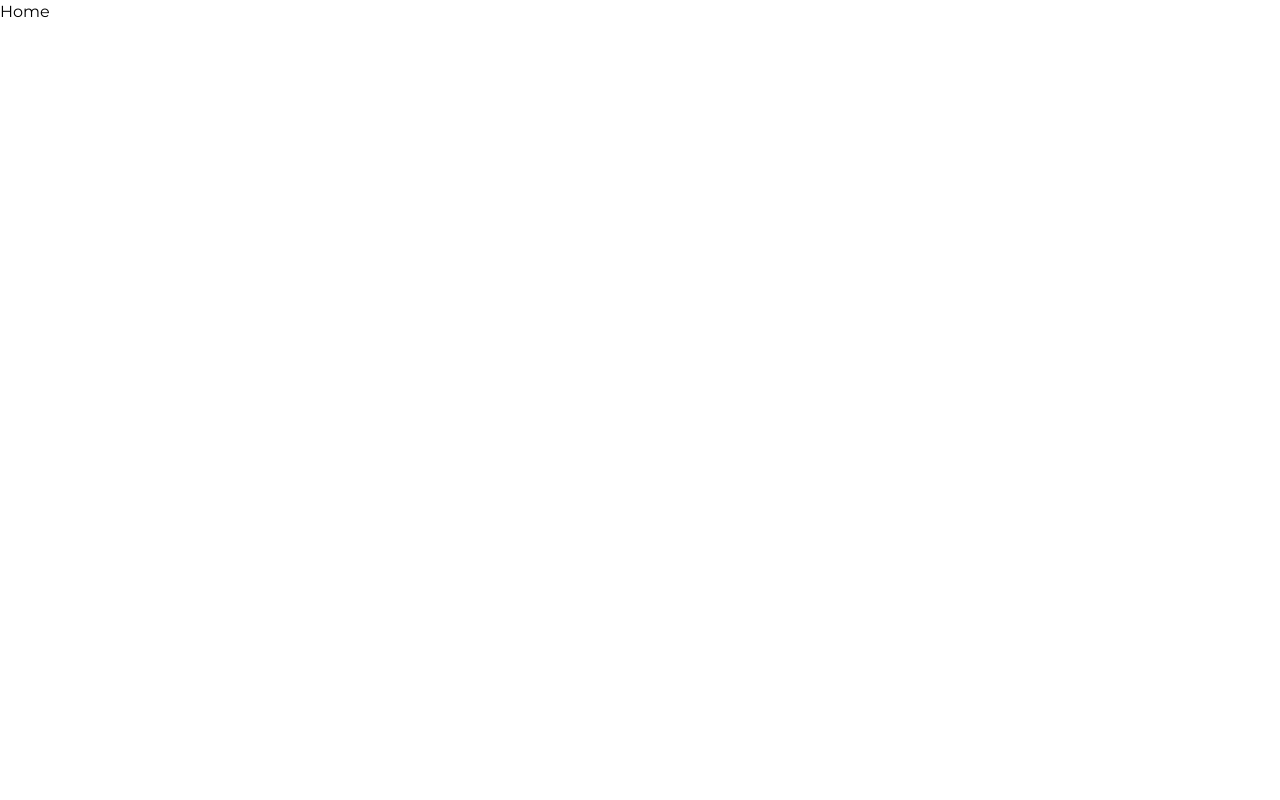
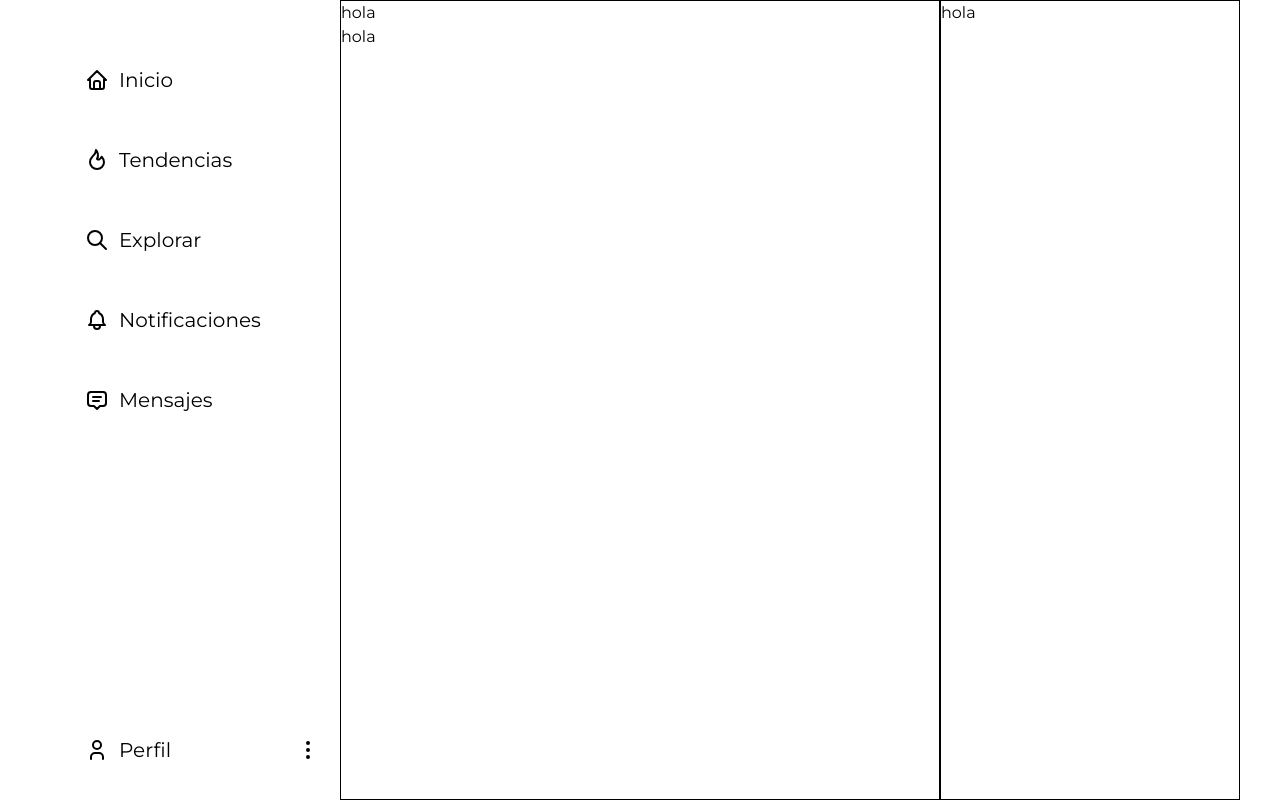
Before and after one commit to AntonioMorera/Telamonet, a Vue app: page /home in a window 1280 px wide. Built offline with nearby package versions, Linux system fonts and the light colour scheme.

Commit message:
NavBar Created

```diff
--- a/src/components/NavBar.vue
+++ b/src/components/NavBar.vue
@@ -1,23 +1,60 @@
 <!--Componente de barra de navegacion-->
 <script setup>
-import { useI18n } from 'vue-i18n'
+    import { useTranslations } from '../composables/useTranslations'
+    const { t } = useTranslations() // Variable para llamar al archivo de traduccion
 
-const { locale, t } = useI18n()
-
-const changeLanguage = (lang) => {
-    locale.value = lang
-}
 </script>
 
 <template>
     <nav>
-        <router-link to="/home">{{ t('nav.home') }}</router-link>
-        <router-link to="/feed">{{ t('nav.feed') }}</router-link>
-        <router-link to="/profile">{{ t('nav.profile') }}</router-link>
-
-        <div class="language-selector">
-            <button @click="changeLanguage('es')">ES</button>
-            <button @click="changeLanguage('en')">EN</button>
-        </div>
+        <router-link class="link" to="/home"><svg xmlns="http://www.w3.org/2000/svg" width="24" height="24" viewBox="0 0 24 24" fill="none" stroke="currentColor" stroke-width="2" stroke-linecap="round" stroke-linejoin="round" class="icon icon-tabler icons-tabler-outline icon-tabler-home"><path stroke="none" d="M0 0h24v24H0z" fill="none"/><path d="M5 12l-2 0l9 -9l9 9l-2 0" /><path d="M5 12v7a2 2 0 0 0 2 2h10a2 2 0 0 0 2 -2v-7" /><path d="M9 21v-6a2 2 0 0 1 2 -2h2a2 2 0 0 1 2 2v6" /></svg>{{ t.nav.home }}</router-link>
+        <router-link class="link" to="/trending"><svg xmlns="http://www.w3.org/2000/svg" width="24" height="24" viewBox="0 0 24 24" fill="none" stroke="currentColor" stroke-width="2" stroke-linecap="round" stroke-linejoin="round" class="icon icon-tabler icons-tabler-outline icon-tabler-flame"><path stroke="none" d="M0 0h24v24H0z" fill="none"/><path d="M12 10.941c2.333 -3.308 .167 -7.823 -1 -8.941c0 3.395 -2.235 5.299 -3.667 6.706c-1.43 1.408 -2.333 3.621 -2.333 5.588c0 3.704 3.134 6.706 7 6.706s7 -3.002 7 -6.706c0 -1.712 -1.232 -4.403 -2.333 -5.588c-2.084 3.353 -3.257 3.353 -4.667 2.235" /></svg>{{ t.nav.trending }}</router-link>
+        <router-link class="link" to="/explore"><svg xmlns="http://www.w3.org/2000/svg" width="24" height="24" viewBox="0 0 24 24" fill="none" stroke="currentColor" stroke-width="2" stroke-linecap="round" stroke-linejoin="round" class="icon icon-tabler icons-tabler-outline icon-tabler-search"><path stroke="none" d="M0 0h24v24H0z" fill="none"/><path d="M10 10m-7 0a7 7 0 1 0 14 0a7 7 0 1 0 -14 0" /><path d="M21 21l-6 -6" /></svg>{{ t.nav.explore }}</router-link>
+        <router-link class="link" to="/notification"><svg xmlns="http://www.w3.org/2000/svg" width="24" height="24" viewBox="0 0 24 24" fill="none" stroke="currentColor" stroke-width="2" stroke-linecap="round" stroke-linejoin="round" class="icon icon-tabler icons-tabler-outline icon-tabler-bell"><path stroke="none" d="M0 0h24v24H0z" fill="none"/><path d="M10 5a2 2 0 1 1 4 0a7 7 0 0 1 4 6v3a4 4 0 0 0 2 3h-16a4 4 0 0 0 2 -3v-3a7 7 0 0 1 4 -6" /><path d="M9 17v1a3 3 0 0 0 6 0v-1" /></svg>{{ t.nav.notification }}</router-link>
+        <router-link class="link" to="/chat"><svg xmlns="http://www.w3.org/2000/svg" width="24" height="24" viewBox="0 0 24 24" fill="none" stroke="currentColor" stroke-width="2" stroke-linecap="round" stroke-linejoin="round" class="icon icon-tabler icons-tabler-outline icon-tabler-message-2"><path stroke="none" d="M0 0h24v24H0z" fill="none"/><path d="M8 9h8" /><path d="M8 13h6" /><path d="M9 18h-3a3 3 0 0 1 -3 -3v-8a3 3 0 0 1 3 -3h12a3 3 0 0 1 3 3v8a3 3 0 0 1 -3 3h-3l-3 3l-3 -3z" /></svg>{{ t.nav.chat }}</router-link>
+        <router-link class="link" id="profile" to="/profile"><svg xmlns="http://www.w3.org/2000/svg" width="24" height="24" viewBox="0 0 24 24" fill="none" stroke="currentColor" stroke-width="2" stroke-linecap="round" stroke-linejoin="round" class="icon icon-tabler icons-tabler-outline icon-tabler-user"><path stroke="none" d="M0 0h24v24H0z" fill="none"/><path d="M8 7a4 4 0 1 0 8 0a4 4 0 0 0 -8 0" /><path d="M6 21v-2a4 4 0 0 1 4 -4h4a4 4 0 0 1 4 4v2" /></svg>{{ t.nav.profile }}<svg id="dots" xmlns="http://www.w3.org/2000/svg" width="24" height="24" viewBox="0 0 24 24" fill="none" stroke="currentColor" stroke-width="2" stroke-linecap="round" stroke-linejoin="round" class="icon icon-tabler icons-tabler-outline icon-tabler-dots-vertical"><path stroke="none" d="M0 0h24v24H0z" fill="none"/><path d="M12 12m-1 0a1 1 0 1 0 2 0a1 1 0 1 0 -2 0" /><path d="M12 19m-1 0a1 1 0 1 0 2 0a1 1 0 1 0 -2 0" /><path d="M12 5m-1 0a1 1 0 1 0 2 0a1 1 0 1 0 -2 0" /></svg></router-link>
+        <!--<router-link class="link" to="/addAccount">{{ t.nav.addAccount }}</router-link>-->
+        <!--<router-link class="link" to="/register">{{ t.nav.register }}</router-link>-->
+        <!--<router-link class="link" to="/login">{{ t.nav.login }}</router-link>-->
+        <!--<router-link class="link" to="/logout">{{ t.nav.logout }}</router-link>-->
     </nav>
 </template>
+
+<style scoped>
+    nav {
+        width: 300px;
+        display: flex;
+        flex-direction: column;
+        margin-top: 50px;
+        padding-left: 40px;
+        min-height: 90vh;
+    }
+
+    .link {
+        display: flex;
+        flex-direction: row;
+        gap: 10px;
+        margin-bottom: 20px;
+        font-size: 20px;
+        align-items: center;
+        padding: 5px 0px 5px 5px;
+        border-radius: 8px;
+        margin-right: 10px;
+        height: 60px;
+    }
+
+    .link:hover {
+        background-color: lightgray;
+    }
+
+    #profile {
+        position: relative;
+        margin-top: auto;
+    }
+
+    #dots {
+        position: absolute;
+        right: 10px;
+    }
+
+</style>
--- a/src/translations/en/nav.js
+++ b/src/translations/en/nav.js
@@ -1,10 +1,13 @@
 // translations/en/nav.js
 export const nav = {
     home: "Home",
-    feed: "Feed",
+    trending: "Trending",
+    explore: "Explore",
+    notification: "Notifications",
+    chat: "Mesagges",
     profile: "Profile",
+    addAccount: "Add Account",
+    register: "Register",
     login: "Login",
-    register: "Register",
-    logout: "Logout",
-    selectLanguage: "Select your language"
+    logout: "Logout"
 };
--- a/src/translations/es/nav.js
+++ b/src/translations/es/nav.js
@@ -1,10 +1,13 @@
 // translations/es/nav.js
 export const nav = {
     home: "Inicio",
-    feed: "Feed",
+    trending: "Tendencias",
+    explore: "Explorar",
+    notification: "Notificaciones",
+    chat: "Mensajes",
     profile: "Perfil",
+    addAccount: "Añadir Cuenta",
+    register: "Registrarse",
     login: "Iniciar Sesión",
-    register: "Registrarse",
-    logout: "Cerrar Sesión",
-    selectLanguage: "Selecciona tu idioma"
+    logout: "Cerrar Sesión"
 };
--- a/src/views/HomeView.vue
+++ b/src/views/HomeView.vue
@@ -1,9 +1,43 @@
 <script setup>
+    import NavBar from '../components/NavBar.vue';
+    import { useTranslations } from '../composables/useTranslations'
+    //const { t } = useTranslations() // Variable para llamar al archivo de traduccion
 
 </script>
 
 <template>
-    <div>
-        <h1>Home</h1>
-    </div>
+    <main>
+        <NavBar></NavBar>
+        <section>
+            <div id="searchBar">
+                <p>hola</p>
+            </div>
+            <div id="mainBody">
+                <p>hola</p>
+            </div>
+
+        </section>
+        <section>
+            <p>hola</p>
+
+        </section>
+    </main>
 </template>
+
+<style scoped>
+    main {
+        display: flex;
+        flex-direction: row;
+        justify-content: center;
+        min-height: 100vh;
+    }
+
+    section {
+        border: 1px solid black;
+        width: 600px;
+    }
+
+    section:last-child {
+        width: 300px;
+    }
+</style>
--- a/src/views/LoginView.vue
+++ b/src/views/LoginView.vue
@@ -3,7 +3,7 @@
     import FormNavBar from '../components/FormNavBar.vue';
     import ButtonForm from '../components/ButtonForm.vue';
     import { useTranslations } from '../composables/useTranslations'
-    const { t } = useTranslations() //Variable para llamar al archivo de traduccion
+    const { t } = useTranslations() // Variable para llamar al archivo de traduccion
 </script>
 
 <template>
```
